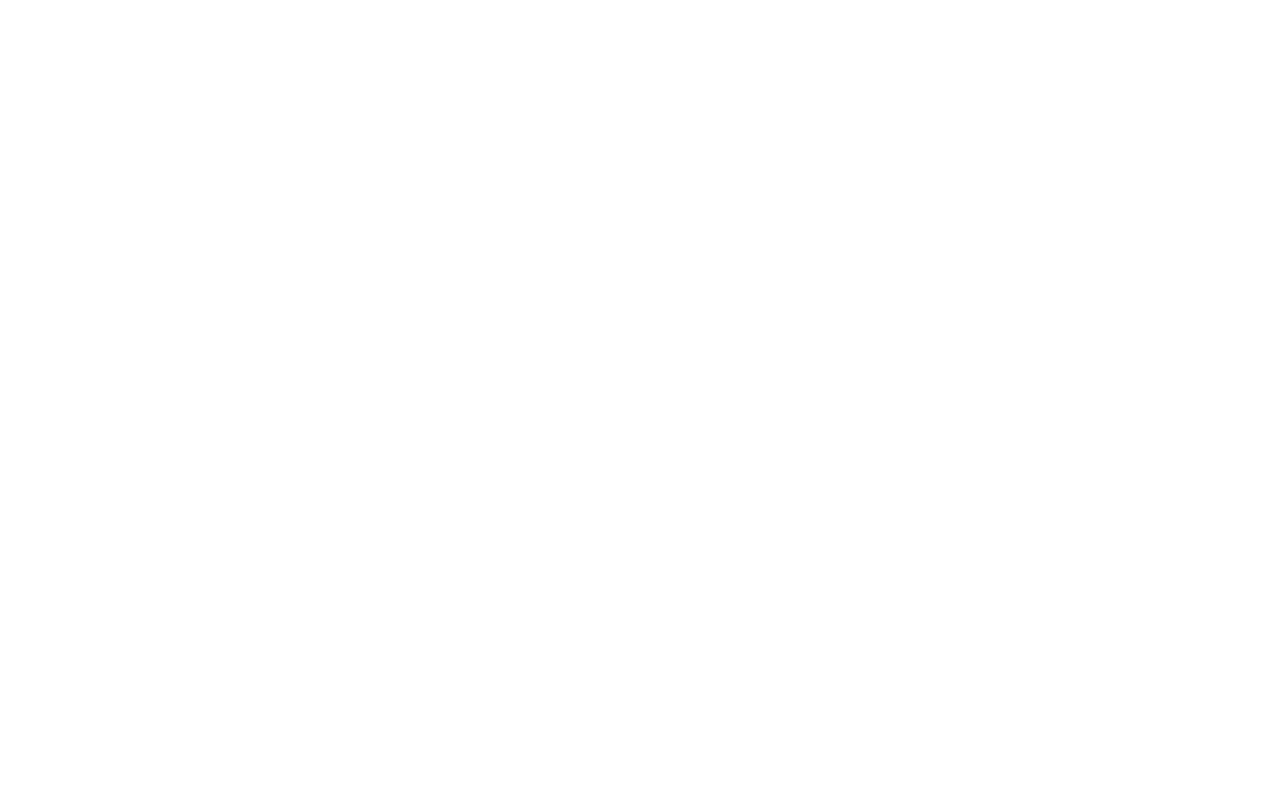
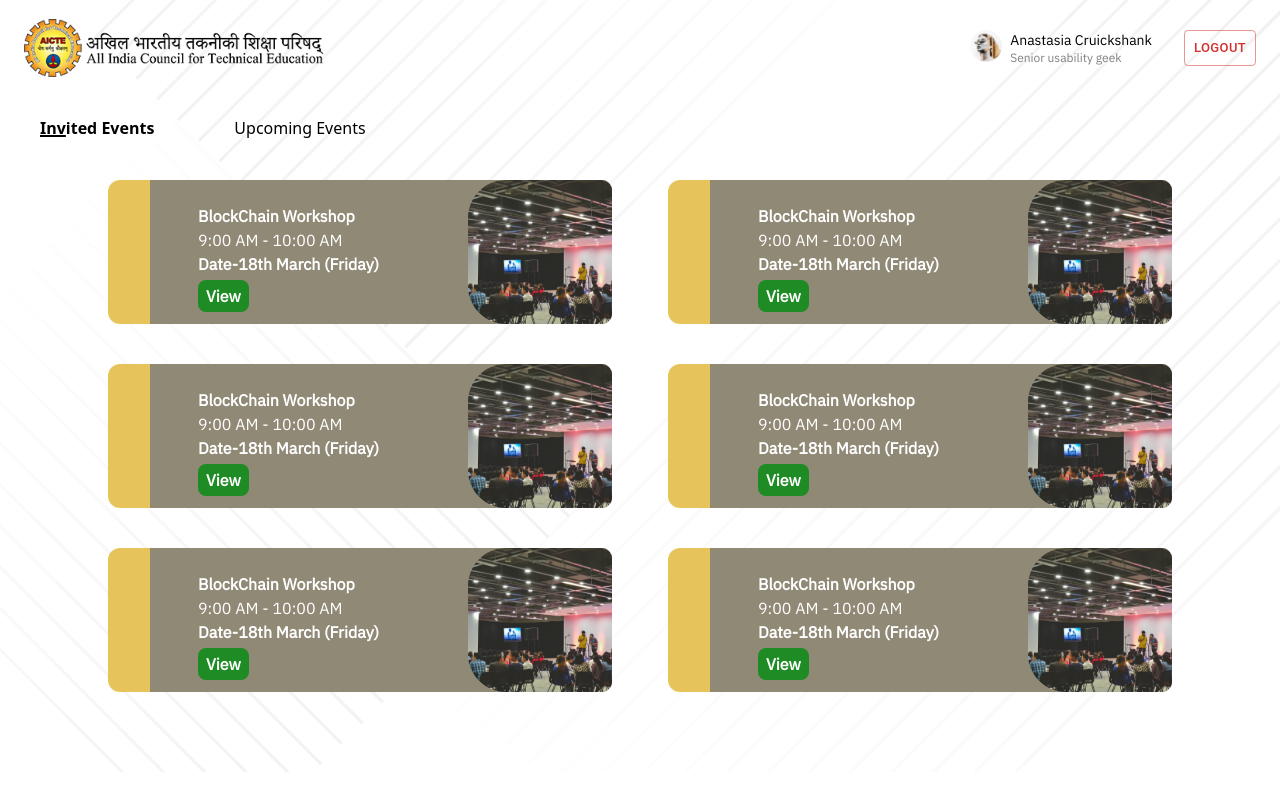
Before and after one commit to Team-Envision-Alpha/SW-I17-Frontend, a React (Create React App) app: page /invitedevents in a window 1280 px wide. Before the commit this address had no page. Built offline with nearby package versions, Linux system fonts and the light colour scheme.

Commit message:
Invited events

```diff
--- a/src/App.js
+++ b/src/App.js
@@ -7,6 +7,7 @@
 // import { gql, useQuery } from "@apollo/client";
 import SocialPanel from './pages/SocialPanel.js';
 import DashBoard from './pages/DashBoard.js';
+import InvitedEvent from './pages/InvitedEvent';
 
 const App = () => {
   // const HELLO = gql`
@@ -27,6 +28,7 @@
           <Route path="/twitter" element={<Twitter />} />
           <Route path="/social" element={<SocialPanel />} />
           <Route path="/dashboard" element={<DashBoard />} />
+          <Route path="/invitedevents" element={<InvitedEvent />} />
         </Routes>
       </Router>
     </>
--- /dev/null
+++ b/src/Components/EventCard.js
@@ -0,0 +1,42 @@
+import React from 'react';
+import Eventcard from '../Assets/Images/event.svg';
+
+const EventCard = () => {
+  return (
+    <>
+      <div className="flex flex-col gap-0 font-IBM-Sans px-7 mt-10 grid grid-cols-12 ">
+        <div
+          className="col-span-1  rounded-l-xl "
+          style={{ backgroundColor: '#E6C45B' }}
+        ></div>
+        <div
+          className="rounded-r-xl flex flex-row grid grid-cols-3 col-span-11 text-white"
+          style={{ backgroundColor: '#908976' }}
+        >
+          <div className="px-12 col-span-2">
+            <p className="text font-IBM-Sans mt-5 font-bold py-1">
+              <p>BlockChain Workshop</p>
+              <p className="font-light">9:00 AM - 10:00 AM</p>
+              Date-18th March (Friday)
+            </p>
+            <button
+              class=" hover:bg-green-700 text-white font-bold py-1 px-2 rounded-lg h"
+              style={{ backgroundColor: '#1F8B24' }}
+            >
+              View
+            </button>
+          </div>
+          <div class="flex flex-row-reverse object-right">
+            <img
+              class="object-cover overflow-hidden rounded-tl-xl rounded-bl-xl items-start items-right"
+              src={Eventcard}
+              alt="image"
+            />
+          </div>
+        </div>
+      </div>
+    </>
+  );
+};
+
+export default EventCard;
--- a/src/pages/DashBoard.js
+++ b/src/pages/DashBoard.js
@@ -1,8 +1,5 @@
 import React from 'react';
 import bg from '../Assets/Images/Group.svg';
-import { BsCameraReels, BsCamera } from 'react-icons/bs';
-import { AiFillDashboard, AiOutlineDown } from 'react-icons/ai';
-import Button from '@mui/material/Button';
 
 import Navbar from '../Components/Navbar';
 import DashCard from '../Components/DashCard';
--- /dev/null
+++ b/src/pages/InvitedEvent.js
@@ -0,0 +1,38 @@
+import React from 'react';
+import bg from '../Assets/Images/Group.svg';
+
+import Navbar from '../Components/Navbar';
+import EventCard from '../Components/EventCard';
+
+const DashBoard = () => {
+  return (
+    <>
+      <div style={{ backgroundImage: `url(${bg})` }}>
+        <Navbar />
+        <div className="flex flex-row mt-5">
+          <p className="px-10 font-bold decoration -[3px]">
+            <span className="underline decoration-2 ...">Inv</span>ited Events
+          </p>
+          <p className="px-10">Upcoming Events</p>
+        </div>
+        <div className="container lg:px-20 mx-auto pb-20">
+          <div className="flex justify-center items-center grid md:grid-cols-2 sm:grid-cols-1">
+            <EventCard></EventCard>
+            <EventCard></EventCard>
+          </div>
+          <div className="flex justify-center items-center grid md:grid-cols-2 sm:grid-cols-1">
+            <EventCard></EventCard>
+
+            <EventCard></EventCard>
+          </div>
+          <div className="flex justify-center items-center grid md:grid-cols-2 sm:grid-cols-1">
+            <EventCard></EventCard>
+            <EventCard></EventCard>
+          </div>
+        </div>
+      </div>
+    </>
+  );
+};
+
+export default DashBoard;
```
Also changed, not shown: src/Assets/Images/event.svg (added).
